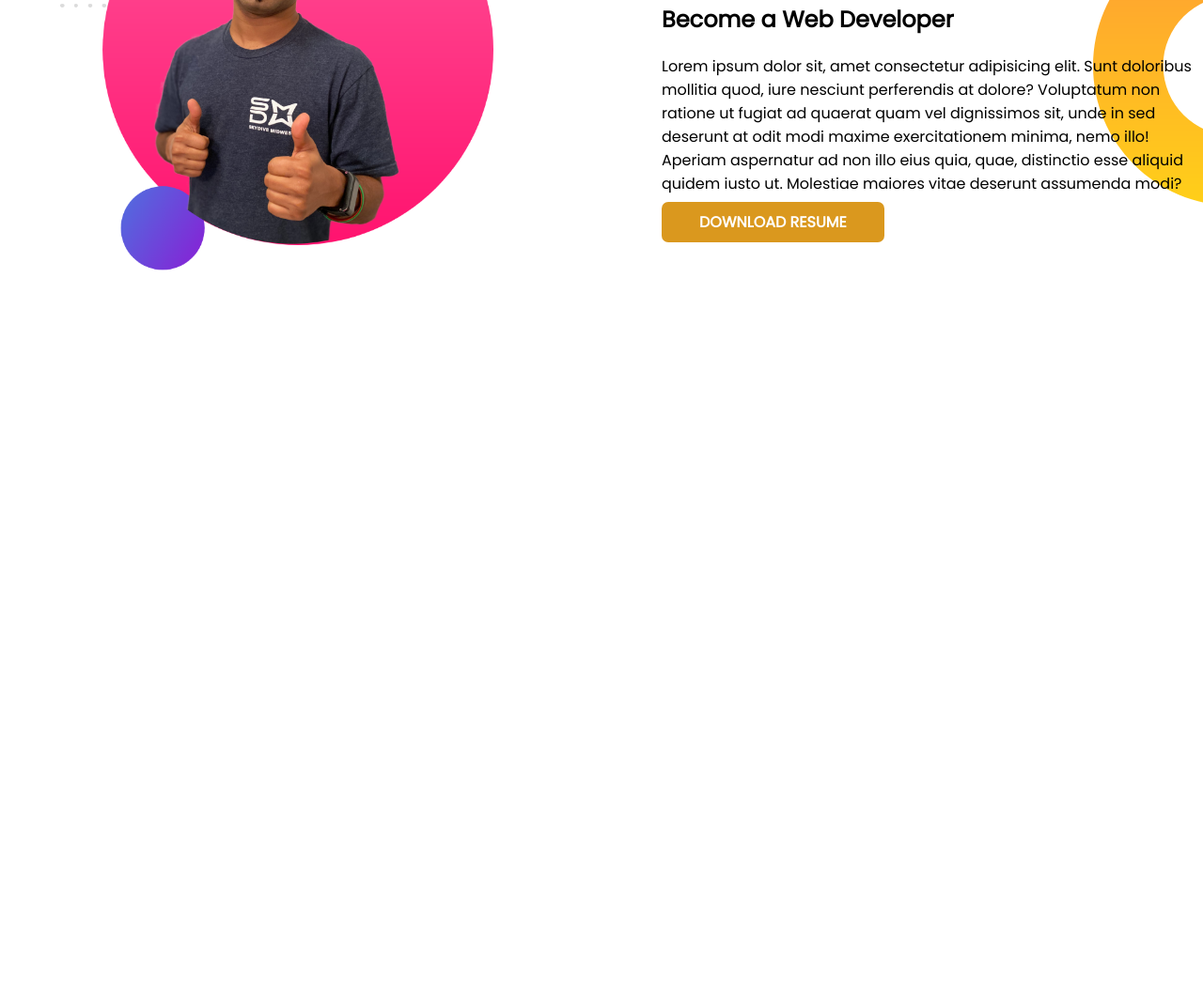
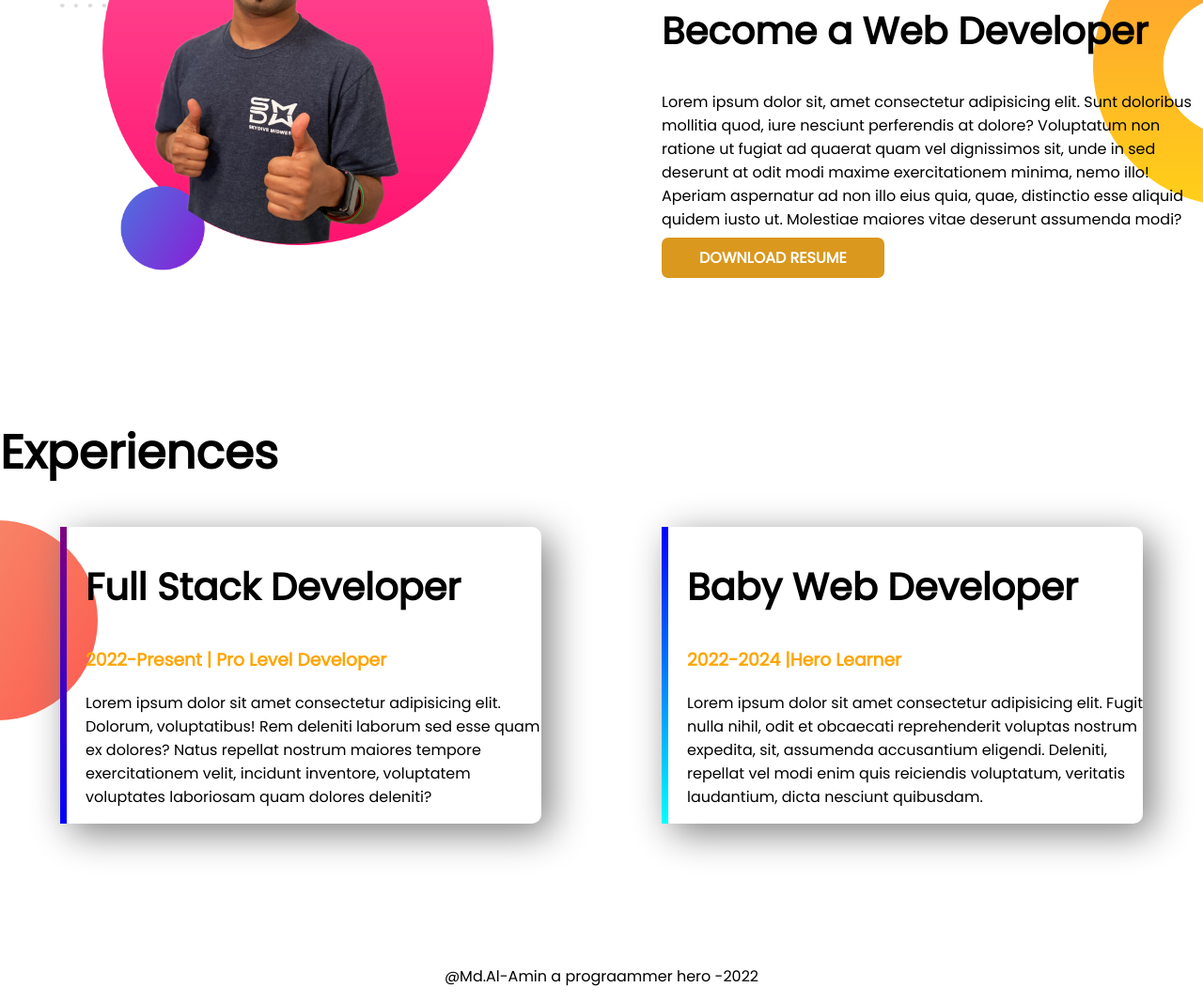
Before and after one commit to HassanAl-Amin/developer-portfolio, a plain HTML site: page index.html in a window 1280 px wide. Shown: the part 768-1836 px from the top of the page at 94% size. Before the commit the page ends 1213 px from the top, so only its background shows below. Drawn offline with Linux system fonts and the light colour scheme.

Commit message:
footer and experience added

```diff
--- a/index.html
+++ b/index.html
@@ -13,7 +13,7 @@
 </head>
 
 <body>
-    <section class="top-banner">
+    <section class="top-banner flexible-container">
         <div class="half-width">
             <h1>Welcome to </h1>
             <h1><span class="orange-color">Al-Amin</span> World!</h1>
@@ -28,7 +28,7 @@
             <img src="images/alamin-pic- with bg.png" alt="">
         </div>
     </section>
-    <section class="dream-big">
+    <section class="dream-big flexible-container">
         <div class="half-width">
             <img src="images/jhankar2.png" alt="">
         </div>
@@ -42,6 +42,31 @@
             <a class="link-button" target="_blank" href="">DOWNLOAD RESUME</a>
         </div>
     </section>
+    <section class="experiance-area">
+        <h1>Experiences</h1>
+        <div class="flexible-container">
+            <div id="fill-stack-exprience" class="experience-item">
+                <h2>Full Stack Developer</h2>
+                <h3 class="orange-color">2022-Present | Pro Level Developer</h3>
+                <p>Lorem ipsum dolor sit amet consectetur adipisicing elit. Dolorum, voluptatibus! Rem deleniti laborum
+                    sed
+                    esse quam ex dolores? Natus repellat nostrum maiores tempore exercitationem velit, incidunt
+                    inventore,
+                    voluptatem voluptates laboriosam quam dolores deleniti?</p>
+            </div>
+            <div id="web-dev-experience" class="experience-item">
+                <h2>Baby Web Developer</h2>
+                <h3 class="orange-color">2022-2024 |Hero Learner</h3>
+                <p>Lorem ipsum dolor sit amet consectetur adipisicing elit. Fugit nulla nihil, odit et obcaecati
+                    reprehenderit voluptas nostrum expedita, sit, assumenda accusantium eligendi. Deleniti, repellat vel
+                    modi enim quis reiciendis voluptatum, veritatis laudantium, dicta nesciunt quibusdam.</p>
+            </div>
+        </div>
+
+    </section>
+    <footer>
+        <p>@Md.Al-Amin a prograammer hero -2022</p>
+    </footer>
 </body>
 
 </html>
--- a/style.css
+++ b/style.css
@@ -5,10 +5,13 @@ body{
 h1{
     font-size: 50px;
 }
+h2{
+    font-size: 40px;
+}
 .orange-color{
     color: orange;
 }
-section{
+.flexible-container{
     display: flex;
     margin-bottom: 150px;
 }
@@ -37,3 +40,29 @@ section{
     background-repeat: no-repeat;
     background-position: right;
 }
+.experiance-area{
+    background-image: url(images/exp-bg.png);
+    background-repeat: no-repeat;
+    background-position: left;
+}
+.experience-item{
+    width: 40%;
+    margin-left: 5%;
+    margin-right: 5%;
+    padding-left: 20px;
+    border-radius: 10px;
+    box-shadow: 10px 10px 40px gray;
+}
+#web-dev-experience{
+    border-left: 7px solid;
+    border-image: linear-gradient(blue, cyan);
+    border-image-slice: 1;
+}
+#fill-stack-exprience{
+    border-left: 7px solid;
+    border-image: linear-gradient(purple, blue);
+    border-image-slice: 1;
+}
+footer p{
+    text-align: center;
+}
```
